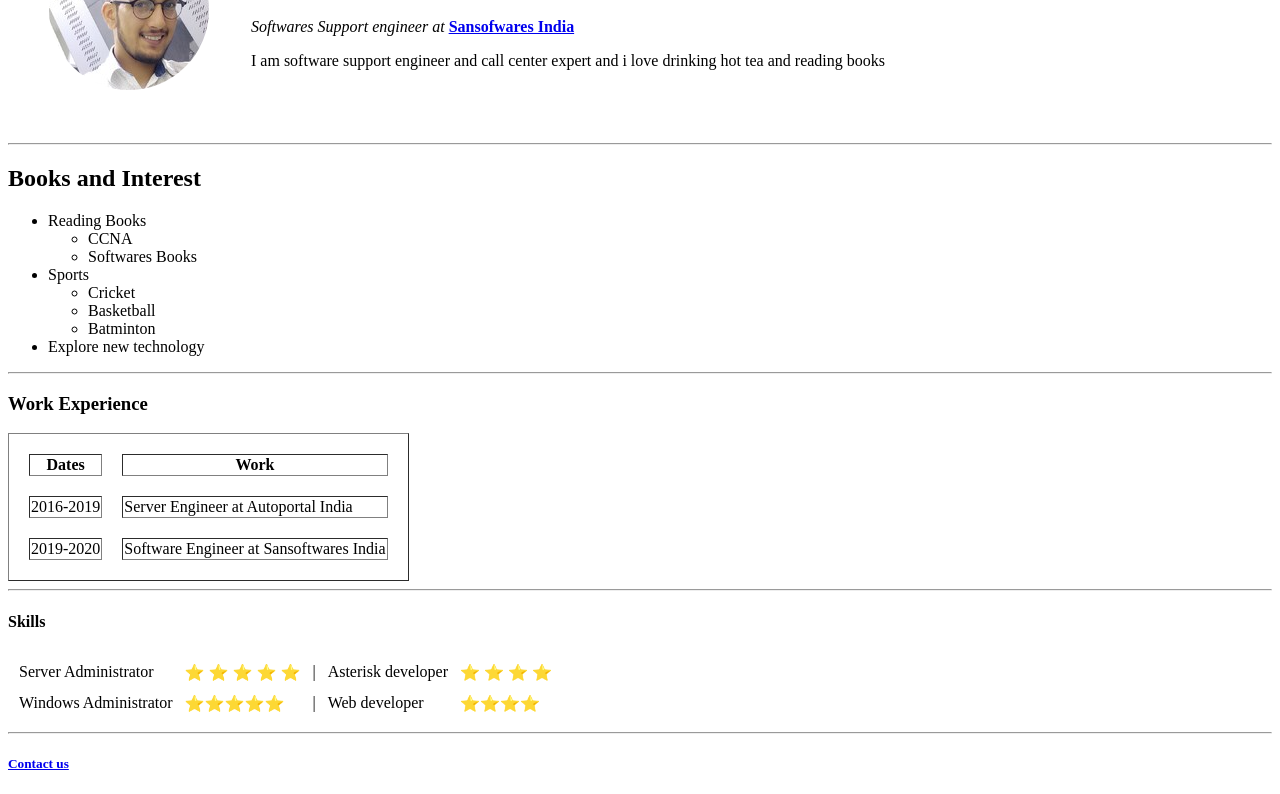
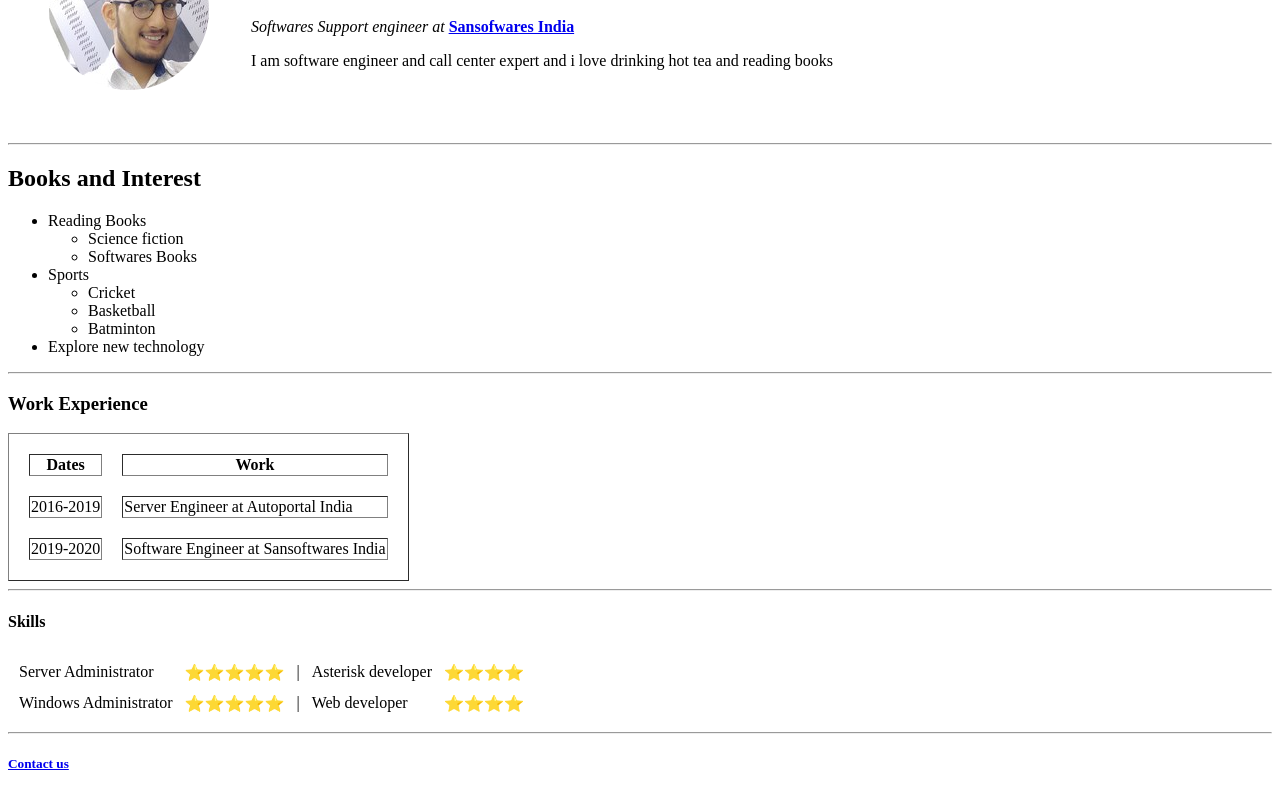
Before and after one commit to Deepak1492/cv, a plain HTML site: page index.html in a window 1280 px wide. Shown: the part 119-913 px from the top of the page. Drawn offline with Linux system fonts and the light colour scheme.

Commit message:
changes in Skills

```diff
--- a/index.html
+++ b/index.html
@@ -18,7 +18,7 @@
       <td>
         <h1> Deepak Dhasmana </h1>
         <p><em>Softwares Support engineer at </em><strong> <a href="https://www.sansoftwares.com/">Sansofwares India</a></strong></p>
-        <p> I am software support engineer and call center expert and i love drinking hot tea and reading books</p>
+        <p> I am software engineer and call center expert and i love drinking hot tea and reading books</p>
       </td>
     </tr>
   </table>
@@ -30,7 +30,7 @@
   <ul>
     <li> Reading Books</li>
     <ul>
-      <li> CCNA </li>
+      <li> Science fiction </li>
       <li> Softwares Books </li>
     </ul>
     <li> Sports</li>
@@ -70,10 +70,10 @@
   <table Cellspacing="10">
     <tr>
       <td> Server Administrator </td>
-      <td> ⭐ ⭐ ⭐ ⭐ ⭐</td>
+      <td> ⭐⭐⭐⭐⭐</td>
       <td> | </td>
       <td> Asterisk developer </td>
-      <td> ⭐ ⭐ ⭐ ⭐ </td>
+      <td> ⭐⭐⭐⭐ </td>
 
     </tr>
     <tr>
```
